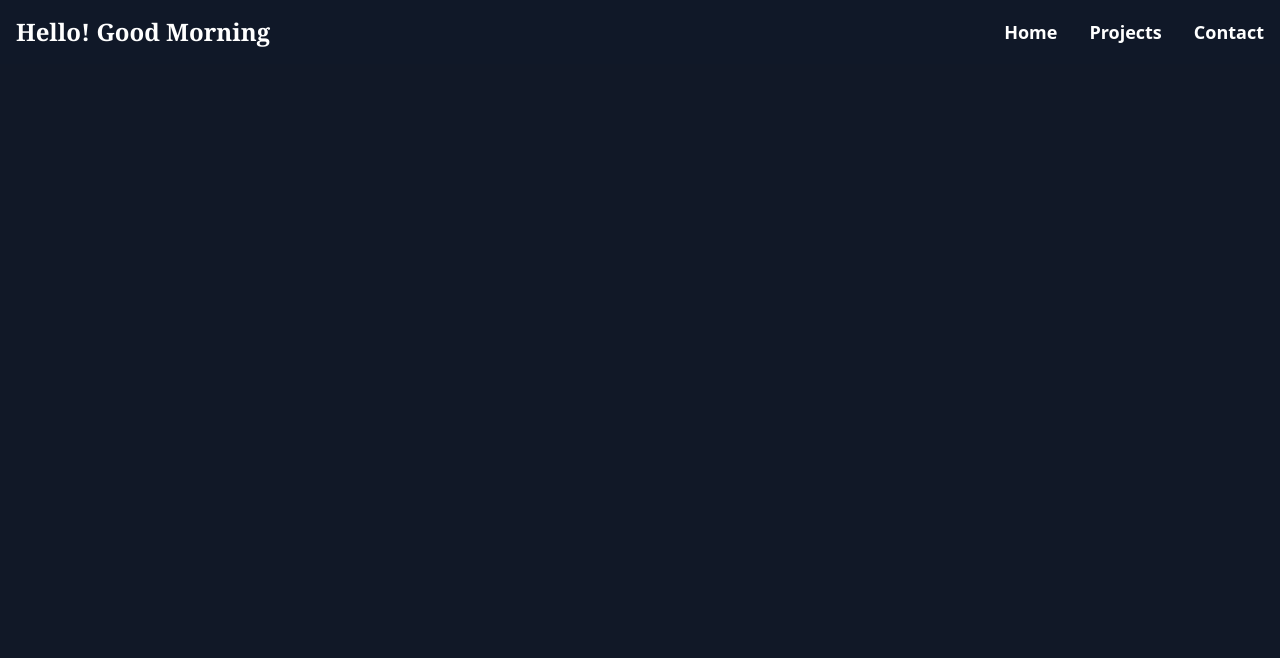
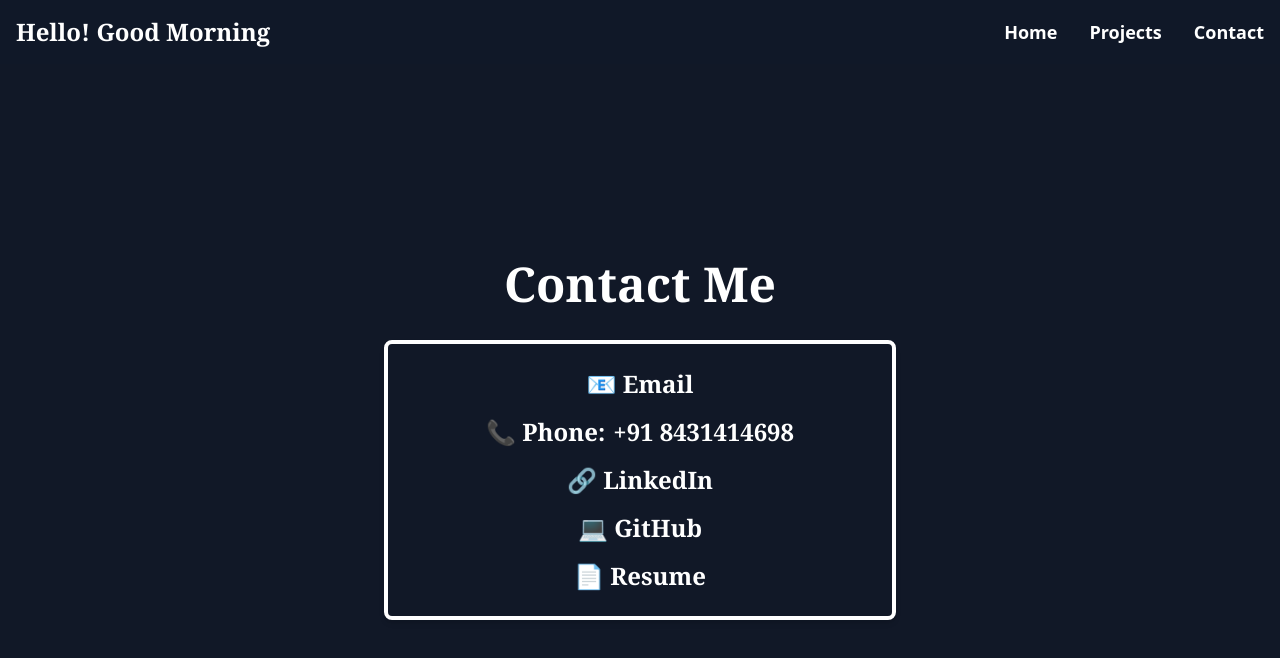
Before and after one commit to Raghupatil56/my-portfolio, a React (Vite) app: page /my-portfolio/Contact in a window 1280 px wide. Shown: the top 658 px of the page. Built offline with nearby package versions, Linux system fonts and the light colour scheme.

Commit message:
first commit

```diff
--- a/package.json
+++ b/package.json
@@ -1,6 +1,6 @@
 {
-  "name": "my-portfolioo",
-  "homepage": "https://raghupatil56.github.io/my-portfolioo/",
+  "name": "my-portfolio",
+  "homepage": "https://raghupatil56.github.io/my-portfolio/",
   "version": "0.0.0",
   "type": "module",
   "scripts": {
--- a/src/App.jsx
+++ b/src/App.jsx
@@ -12,9 +12,9 @@ function App() {
       <Navbar />
       <div className="pt-10 text-white font-serif">
         <Routes>
-          <Route path="my-portfolioo/" element={<Home />} />
-          <Route path="my-portfolioo/Projectss" element={<Projectss />} />
-          <Route path="my-portfolioo/Contact" element={<Contact />} />
+          <Route path="my-portfolio/" element={<Home />} />
+          <Route path="my-portfolio/Projectss" element={<Projectss />} />
+          <Route path="my-portfolio/Contact" element={<Contact />} />
         </Routes>
       </div>
     </Router>
--- a/src/components/Home.jsx
+++ b/src/components/Home.jsx
@@ -13,7 +13,7 @@ const Home = () => {
         {/* Text Section */}
         <div className="p-7 m-6 w-full md:w-1/2 text-left">
           <h1 className="text-4xl md:text-6xl lg:text-7xl font-bold mb-5">
-            Seema Patil
+            Raghavendra Patil
           </h1>
           <p className="text-lg md:text-xl font-semibold">
             I am an enthusiastic and diligent final-year B.Tech student in Electronics and Communication Engineering, with a strong passion for software development and emerging technologies.
--- a/src/components/Navbar.jsx
+++ b/src/components/Navbar.jsx
@@ -36,9 +36,9 @@ const Navbar = () => {
             {/* Mobile Menu (Appears when menuOpen is true) */}
             {menuOpen && (
                 <div className="md:hidden flex flex-col bg-gray-800 py-4">
-                    <Link to="my-portfolioo/" className="py-2 hover:bg-gray-700 text-center" onClick={() => setMenuOpen(false)}>Home</Link>
-                    <Link to="my-portfolioo/Projectss" className="py-2 hover:bg-gray-700 text-center" onClick={() => setMenuOpen(false)}>Projects</Link>
-                    <Link to="my-portfolio0/Contact" className="py-2 hover:bg-gray-700 text-center" onClick={() => setMenuOpen(false)}>Contact</Link>
+                    <Link to="my-portfolio/" className="py-2 hover:bg-gray-700 text-center" onClick={() => setMenuOpen(false)}>Home</Link>
+                    <Link to="my-portfolio/Projectss" className="py-2 hover:bg-gray-700 text-center" onClick={() => setMenuOpen(false)}>Projects</Link>
+                    <Link to="my-portfolio/Contact" className="py-2 hover:bg-gray-700 text-center" onClick={() => setMenuOpen(false)}>Contact</Link>
                 </div>
             )}
         </nav>
--- a/vite.config.js
+++ b/vite.config.js
@@ -3,7 +3,7 @@ import react from '@vitejs/plugin-react-swc'
 import tailwindcss from '@tailwindcss/vite'
 
 export default defineConfig({
-  base: "/my-portfolioo/",
+  base: "/my-portfolio/",
   plugins: [react(),
     tailwindcss()
   ],
```
Also changed, not shown: 1 other file (tests, documents, lock files or other folders).
